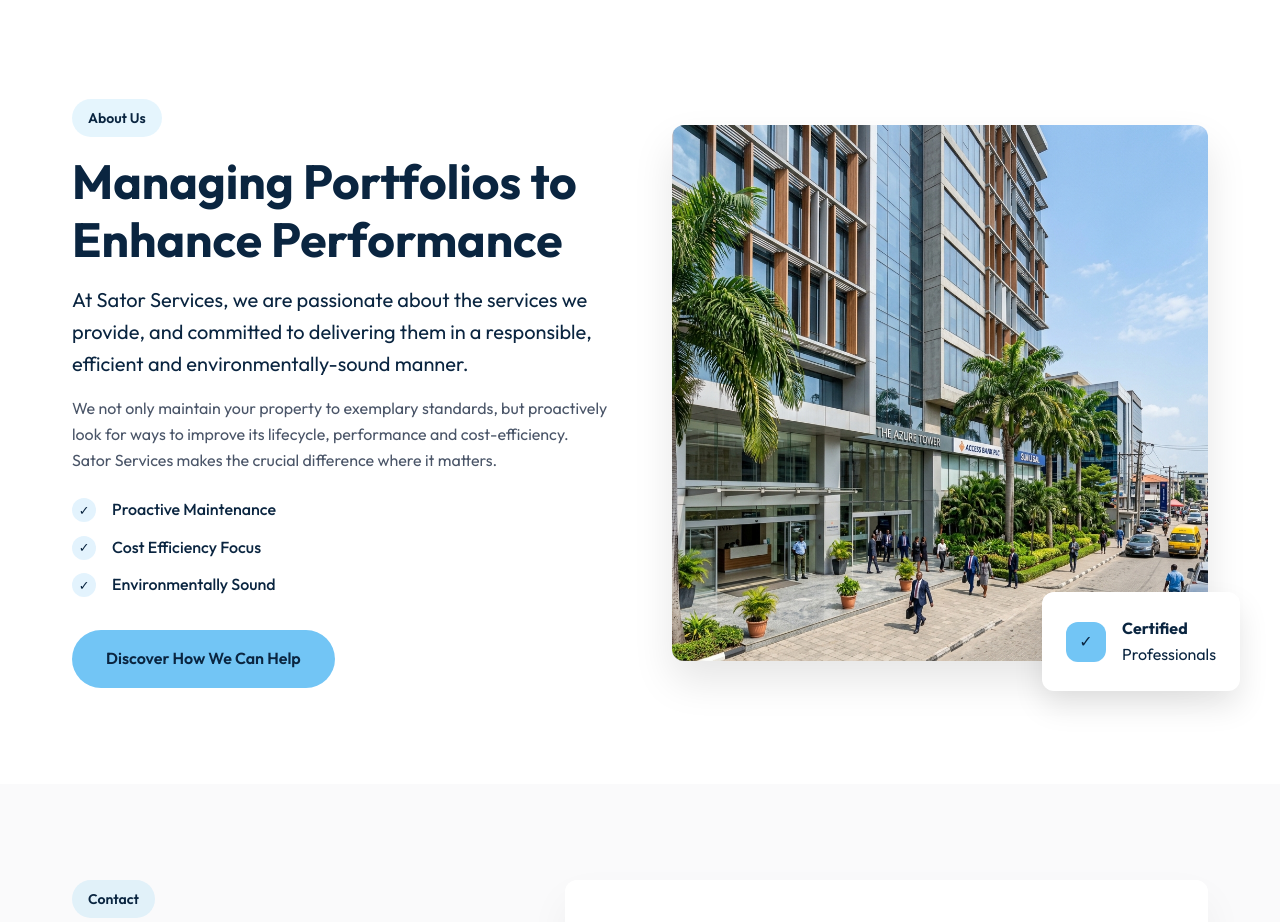
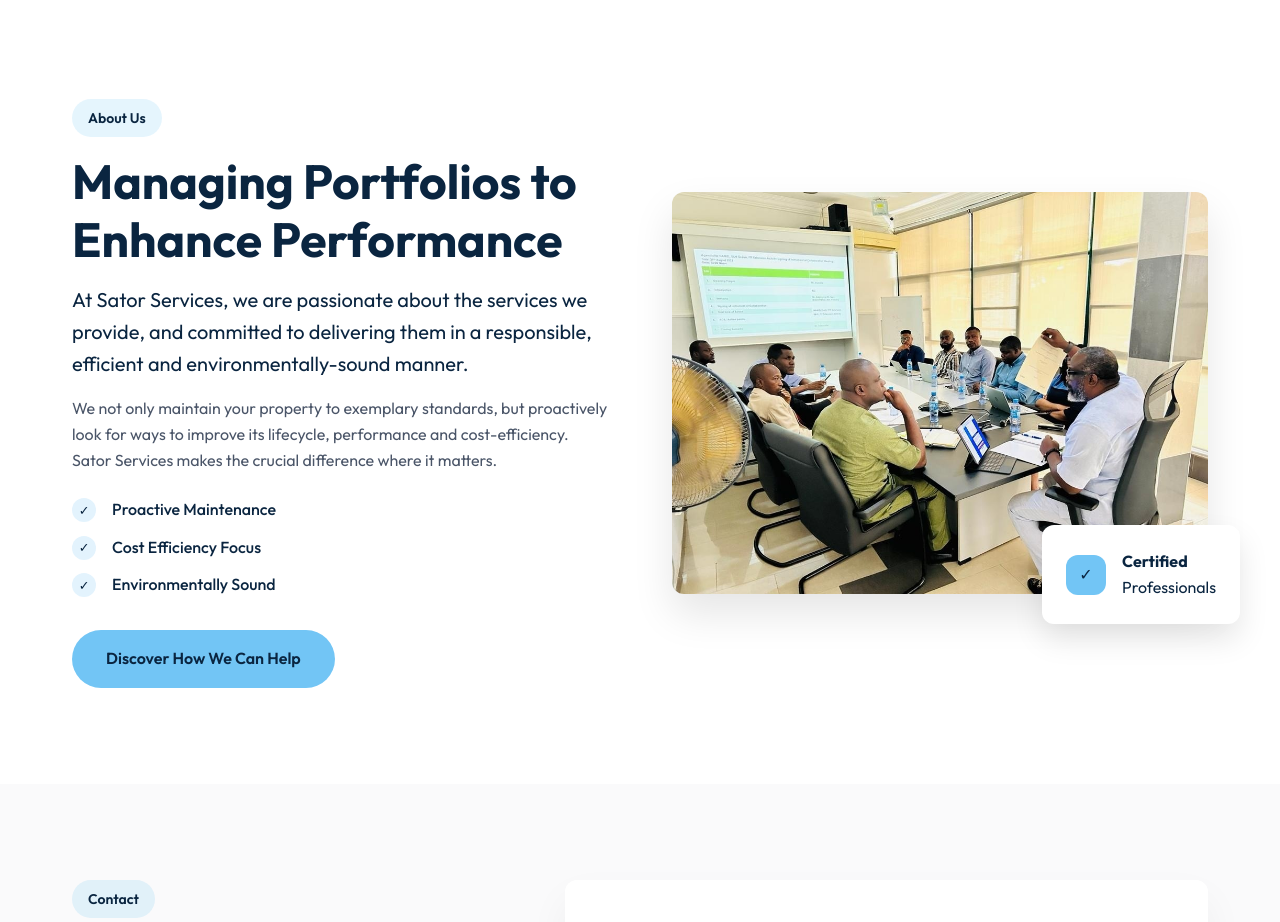
Before and after one commit to branco1-prog/sator-services, a website built with Vite: page index.html in a window 1280 px wide. Shown: the part 5320-6242 px from the top of the page. Built offline with nearby package versions, Linux system fonts and the light colour scheme.

Commit message:
feat: replace about us image with team meeting photo

```diff
--- a/index.html
+++ b/index.html
@@ -239,7 +239,7 @@
         </div>
         <div class="about-image fade-in delay-2">
           <div class="img-wrapper">
-            <img src="/img/office_building.png" alt="Modern Building" id="about-img-placeholder"/>
+            <img src="/img/office_meeting.jpg" alt="Sator Services Team Meeting" id="about-img-placeholder"/>
             <div class="floating-card">
               <div class="card-icon">✓</div>
               <div class="card-info">
```
Also changed, not shown: public/img/office_meeting.jpg (added).
